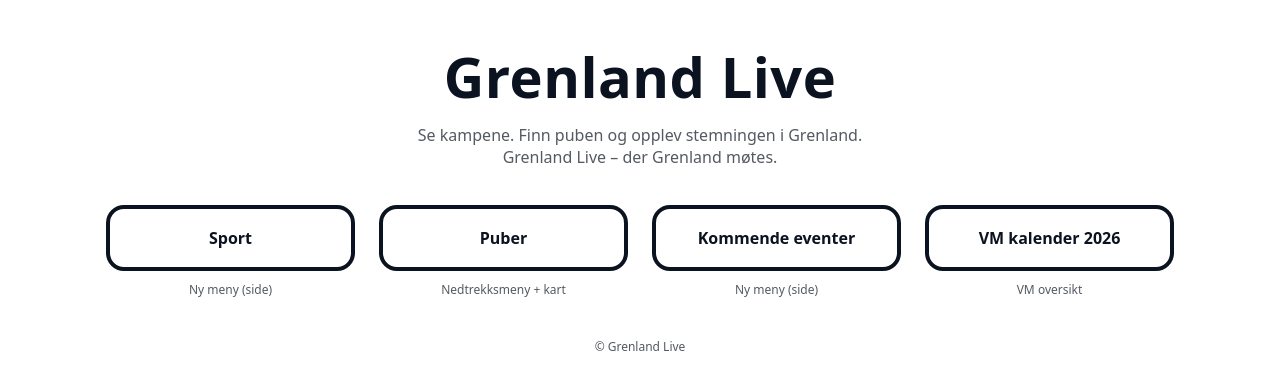
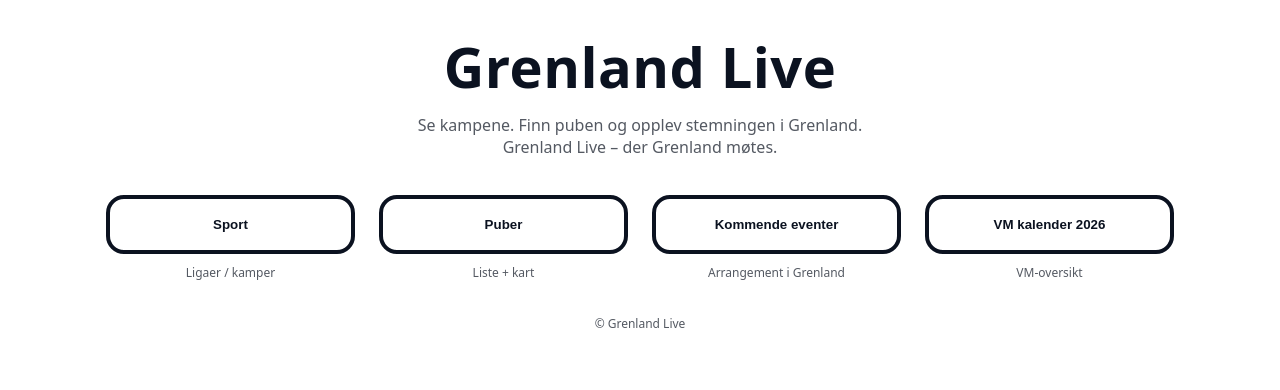
Before and after one commit to Ch1mmyS/Grenland-Live, a plain HTML site: page index.html in a window 1280 px wide. Drawn offline with Linux system fonts and the light colour scheme.

Commit message:
Update index.html

```diff
--- a/index.html
+++ b/index.html
@@ -5,7 +5,7 @@
   <meta name="viewport" content="width=device-width, initial-scale=1" />
   <title>Grenland Live</title>
 
-  <!-- Logo fungerer som favicon (som du fikk til) -->
+  <!-- Du sa logoen funker -->
   <link rel="icon" type="image/svg+xml" href="logo.svg">
 
   <style>
@@ -14,113 +14,136 @@
       --text:#0b1220;
       --muted:rgba(11,18,32,.70);
       --line:#0b1220;
+      --card:#ffffff;
     }
     *{box-sizing:border-box}
-    body{
-      margin:0;
-      font-family: system-ui, -apple-system, Segoe UI, Roboto, Arial;
-      background: var(--bg);
-      color: var(--text);
+    body{margin:0;font-family:system-ui,-apple-system,Segoe UI,Roboto,Arial;background:var(--bg);color:var(--text)}
+    .wrap{max-width:1100px;margin:0 auto;padding:28px 16px 48px}
+    h1{margin:0 0 10px 0;text-align:center;font-size:56px;letter-spacing:.5px}
+    .sub{text-align:center;margin:0;color:var(--muted);line-height:1.4}
+    .menuRow{display:flex;justify-content:space-between;gap:24px;margin-top:36px;flex-wrap:wrap}
+    .menuBtn{
+      flex:1;min-width:200px;text-decoration:none;color:var(--text);
+      display:flex;align-items:center;justify-content:center;text-align:center;
+      padding:18px 14px;border:4px solid var(--line);border-radius:18px;background:#fff;font-weight:800;
+      cursor:pointer; user-select:none;
+      transition:transform .08s ease;
     }
-    .wrap{
-      max-width: 1100px;
-      margin: 0 auto;
-      padding: 28px 16px 48px;
+    .menuBtn:hover{transform:translateY(-2px)}
+    .menuBtn:active{transform:translateY(0)}
+    .hintRow{display:flex;justify-content:space-between;gap:24px;margin-top:10px;flex-wrap:wrap}
+    .hint{flex:1;min-width:200px;text-align:center;color:var(--muted);font-size:12px}
+
+    .topbar{
+      display:flex;align-items:center;justify-content:space-between;gap:12px;
+      border:4px solid var(--line);
+      border-radius:18px;
+      padding:12px 12px;
+      margin-top:22px;
     }
-    .brand{
-      text-align:center;
-      margin-top: 10px;
-      margin-bottom: 18px;
+    .topLeft{display:flex;gap:10px;align-items:center;flex-wrap:wrap}
+    .pill{
+      border:3px solid var(--line);
+      border-radius:999px;
+      padding:8px 12px;
+      background:#fff;
+      font-weight:800;
+      cursor:pointer;
     }
-    h1{
-      margin: 0 0 10px 0;
-      font-size: 56px;
-      letter-spacing: .5px;
-    }
-    .sub{
-      margin:0;
-      color: var(--muted);
-      line-height: 1.4;
+    .pill.secondary{font-weight:700;border-width:2px}
+    .pill.active{background:#0b1220;color:#fff}
+    .pill:active{transform:translateY(1px)}
+    .search{
+      min-width:220px;flex:1;
+      border:2px solid var(--line);
+      border-radius:999px;
+      padding:10px 14px;
+      outline:none;
     }
 
-    .menuRow{
-      display:flex;
-      justify-content: space-between;
-      gap: 24px;
-      margin-top: 36px;
-      flex-wrap: wrap;
+    .panel{
+      margin-top:16px;
+      border:4px solid var(--line);
+      border-radius:18px;
+      padding:14px;
+      background:var(--card);
     }
-
-    .menuBtn{
-      flex: 1;
-      min-width: 200px;
-      text-decoration:none;
-      color: var(--text);
-      display:flex;
-      align-items:center;
-      justify-content:center;
-      padding: 18px 14px;
-      border: 4px solid var(--line);
-      border-radius: 18px;
-      background: #fff;
-      font-weight: 700;
-      transition: transform .08s ease;
-      text-align:center;
+    .panelTitle{display:flex;justify-content:space-between;gap:10px;align-items:flex-start;flex-wrap:wrap}
+    .panelTitle h2{margin:0;font-size:22px}
+    .meta{color:var(--muted);font-size:12px}
+    .list{display:flex;flex-direction:column;gap:10px;margin-top:12px}
+    .item{
+      border:2px solid rgba(11,18,32,.20);
+      border-radius:16px;
+      padding:12px;
+      background:#fff;
     }
-    .menuBtn:hover{ transform: translateY(-2px); }
-    .menuBtn:active{ transform: translateY(0px); }
-
-    .hintRow{
-      display:flex;
-      justify-content: space-between;
-      gap: 24px;
-      margin-top: 10px;
-      flex-wrap: wrap;
-    }
-    .hint{
-      flex:1;
-      min-width: 200px;
-      text-align:center;
-      color: var(--muted);
-      font-size: 12px;
-    }
-
-    .footer{
-      text-align:center;
-      margin-top: 40px;
-      color: var(--muted);
-      font-size: 12px;
-    }
+    .itemTop{display:flex;justify-content:space-between;gap:10px;align-items:flex-start;flex-wrap:wrap}
+    .itemTitle{font-weight:900}
+    .tagRow{display:flex;flex-wrap:wrap;gap:8px;margin-top:8px}
+    .tag{border:2px solid rgba(11,18,32,.25);border-radius:999px;padding:6px 10px;font-size:12px;color:rgba(11,18,32,.85)}
+    .backRow{display:flex;justify-content:center;margin-top:18px}
+    .backBtn{border:4px solid var(--line);border-radius:18px;padding:12px 18px;background:#fff;font-weight:900;cursor:pointer}
+    .hidden{display:none !important}
+    footer{margin-top:34px;text-align:center;color:var(--muted);font-size:12px}
   </style>
 </head>
 
 <body>
   <main class="wrap">
-    <section class="brand">
+
+    <!-- FORSIDE -->
+    <section id="home">
       <h1>Grenland Live</h1>
       <p class="sub">Se kampene. Finn puben og opplev stemningen i Grenland.</p>
       <p class="sub">Grenland Live – der Grenland møtes.</p>
+
+      <div class="menuRow">
+        <button class="menuBtn" data-go="sport" type="button">Sport</button>
+        <button class="menuBtn" data-go="puber" type="button">Puber</button>
+        <button class="menuBtn" data-go="events" type="button">Kommende eventer</button>
+        <button class="menuBtn" data-go="vm2026" type="button">VM kalender 2026</button>
+      </div>
+
+      <div class="hintRow">
+        <div class="hint">Ligaer / kamper</div>
+        <div class="hint">Liste + kart</div>
+        <div class="hint">Arrangement i Grenland</div>
+        <div class="hint">VM-oversikt</div>
+      </div>
     </section>
 
-    <!-- 4 store knapper (som i skissen) -->
-    <section class="menuRow">
-      <a class="menuBtn" href="sport.html">Sport</a>
-      <a class="menuBtn" href="puber.html">Puber</a>
-      <a class="menuBtn" href="events.html">Kommende eventer</a>
-      <a class="menuBtn" href="vm2026.html">VM kalender 2026</a>
+    <!-- APP (én side, bytter visning) -->
+    <section id="app" class="hidden">
+
+      <div class="topbar">
+        <div class="topLeft">
+          <button class="pill" id="tabSport" type="button" data-tab="sport">Sport</button>
+          <button class="pill" id="tabPuber" type="button" data-tab="puber">Puber</button>
+          <button class="pill" id="tabEvents" type="button" data-tab="events">Eventer</button>
+          <button class="pill" id="tabVM" type="button" data-tab="vm2026">VM 2026</button>
+        </div>
+
+        <input id="q" class="search" placeholder="Søk…" />
+        <button id="backHome" class="pill secondary" type="button">Forside</button>
+      </div>
+
+      <div class="panel">
+        <div class="panelTitle">
+          <h2 id="panelH2">Laster…</h2>
+          <div class="meta" id="panelMeta"></div>
+        </div>
+        <div class="list" id="list"></div>
+      </div>
+
+      <div class="backRow">
+        <button id="backHome2" class="backBtn" type="button">← Tilbake til forsiden</button>
+      </div>
     </section>
 
-    <!-- små tekster under (valgfritt, men matcher skissen litt) -->
-    <section class="hintRow">
-      <div class="hint">Ny meny (side)</div>
-      <div class="hint">Nedtrekksmeny + kart</div>
-      <div class="hint">Ny meny (side)</div>
-      <div class="hint">VM oversikt</div>
-    </section>
+    <footer>© Grenland Live</footer>
+  </main>
 
-    <div class="footer">
-      © Grenland Live
-    </div>
-  </main>
+  <script src="app.js"></script>
 </body>
 </html>
```
